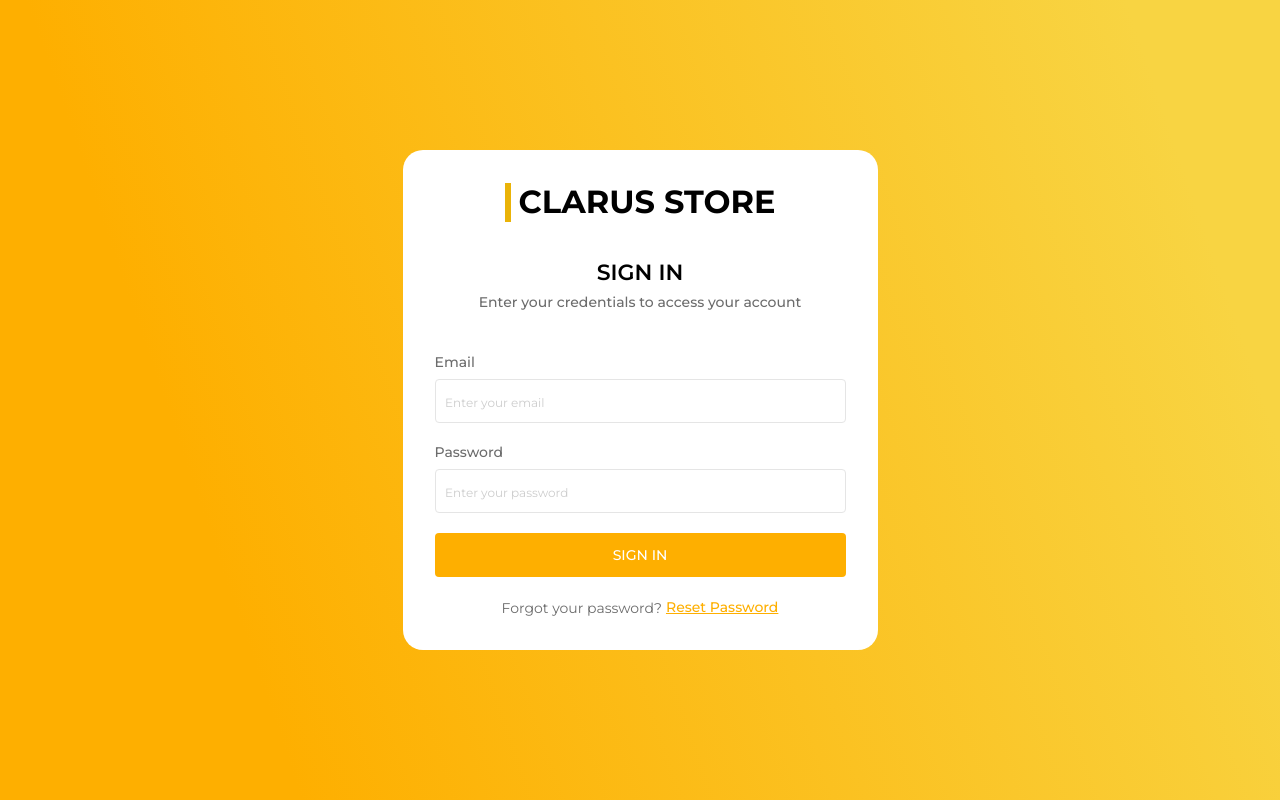
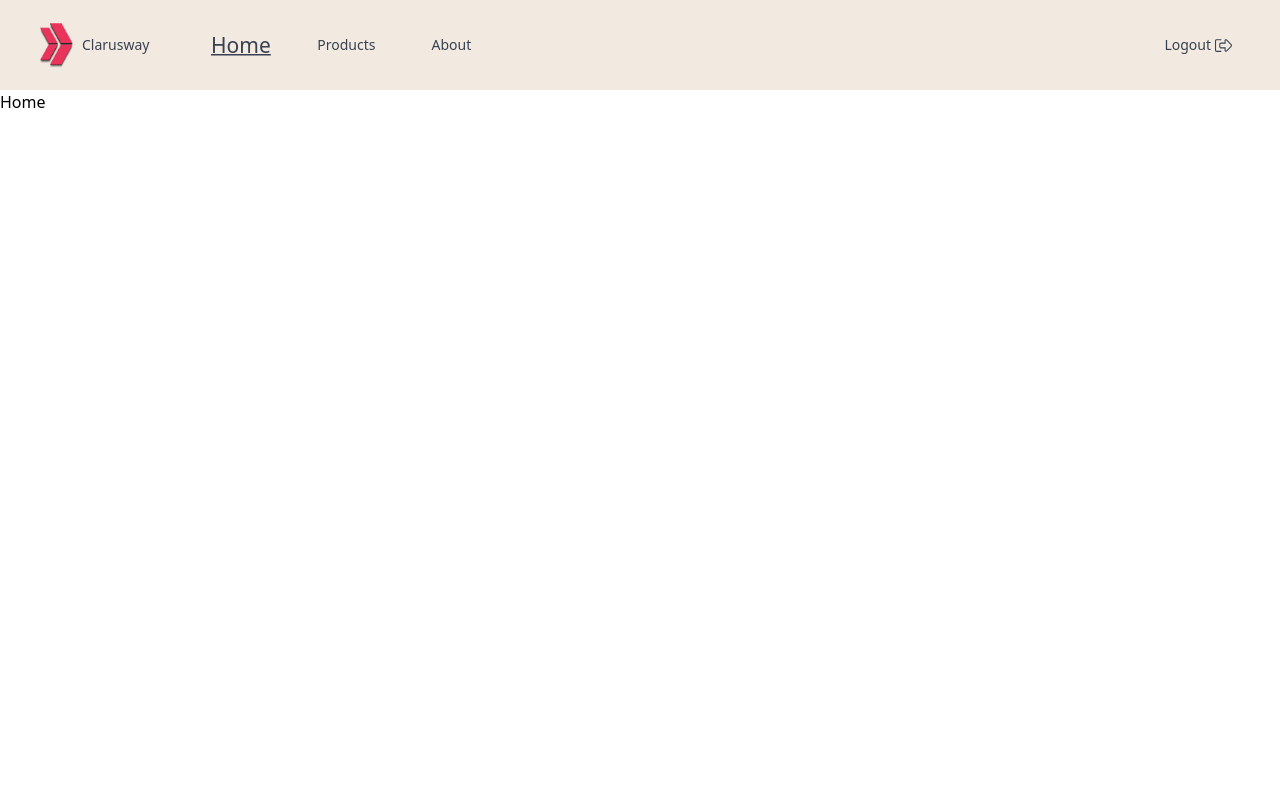
Before and after one commit to FatihYcan/Clarus-Store, a React (Create React App) app: page /dashboard in a window 1280 px wide. Before the commit this address led to /. Built offline with nearby package versions, Linux system fonts and the light colour scheme; sample sign-in values are in the browser's storage.

Commit message:
navbar finihs

```diff
--- a/src/components/Navbar.jsx
+++ b/src/components/Navbar.jsx
@@ -1,9 +1,90 @@
-import React from 'react'
+import { NavLink, useLocation } from "react-router-dom";
+import logo from "../assets/logo.png";
+import { closeNavbar, openNavbar, logoutIcon } from "../helper/icons";
+import { useContext, useState } from "react";
+import { AuthContext } from "../context/AuthProvider";
+
+const navigation = [
+  {
+    title: "Home",
+    path: "/dashboard",
+  },
+  {
+    title: "Products",
+    path: "/dashboard/products",
+  },
+  {
+    title: "About",
+    path: "/dashboard/about",
+  },
+];
 
 const Navbar = () => {
+  const [show, setshow] = useState(false);
+  const { logout } = useContext(AuthContext);
+  const location = useLocation();
+  console.log(location);
+
   return (
-    <div>Navbar</div>
-  )
-}
+    <nav className="bg-navbarColor md:text-sm">
+      <div className="gap-x-14 items-center max-w-screen-xl mx-auto px-4 md:flex md:px-8">
+        <div className="flex items-center justify-between py-5 md:block">
+          <a
+            href="https://clarusway.com/"
+            target="true"
+            rel="noopener noreferrer"
+            className="flex items-center"
+          >
+            <img src={logo} width={50} height={50} alt="Clarusway" />
+            <span className="text-gray-700 hover:text-gray-900 font-medium">
+              Clarusway
+            </span>
+          </a>
+          {/**iconu md ekranlardan sonra gizlensin diyoruz */}
+          <div className="md:hidden">
+            <button
+              className="menu-btn text-gray-500 hover:text-gray-800"
+              onClick={() => setshow(!show)}
+            >
+              {show ? closeNavbar : openNavbar}
+            </button>
+          </div>
+        </div>
+        <div
+          className={`${
+            show ? "flex flex-col pb-2" : "hidden"
+          } flex-1 items-center md:flex md:flex-row mt-8 md:mt-0`}
+        >
+          <ul className="space-y-6 md:flex md:space-x-6 md:space-y-0">
+            {navigation.map((i) => (
+              <li
+                key={i.title}
+                className="text-gray-700 font-medium flex justify-center"
+              >
+                <NavLink
+                  to={i.path}
+                  className={`block hover:bg-main rounded-full py-2 px-4 hover:text-white  ${
+                    location.pathname === i.path ? "underline scale-150" : ""
+                  } `}
+                >
+                  {i.title}
+                </NavLink>
+              </li>
+            ))}
+          </ul>
+          <div className="flex-1 gap-x-6 items-center justify-end mt-6 space-y-6 md:flex md:space-y-0 md:mt-0">
+            <NavLink
+              to="/"
+              onClick={logout}
+              className="flex items-center justify-center gap-x-1 py-2 px-4 font-medium text-gray-700 hover:bg-main hover:text-white active:bg-gray-900 rounded-full md:inline-flex"
+            >
+              Logout {logoutIcon}
+            </NavLink>
+          </div>
+        </div>
+      </div>
+    </nav>
+  );
+};
 
-export default Navbar
+export default Navbar;
--- a/src/context/AuthProvider.jsx
+++ b/src/context/AuthProvider.jsx
@@ -1,10 +1,12 @@
-import { createContext, useState } from "react";
+import { createContext, useEffect, useState } from "react";
 import { useNavigate } from "react-router-dom";
 
 export const AuthContext = createContext();
 
 const AuthProvider = ({ children }) => {
-  const [user, setUser] = useState("");
+  const [user, setUser] = useState(
+    JSON.parse(sessionStorage.getItem("user")) || ""
+  );
 
   const navigate = useNavigate();
 
@@ -13,8 +15,16 @@ const AuthProvider = ({ children }) => {
     navigate("/dashboard");
   };
 
+  const logout = () => {
+    setUser("");
+  };
+
+  useEffect(() => {
+    sessionStorage.setItem("user", JSON.stringify(user));
+  }, [user]);
+
   return (
-    <AuthContext.Provider value={{ user, login }}>
+    <AuthContext.Provider value={{ user, login, logout }}>
       {children}
     </AuthContext.Provider>
   );
--- a/src/router/PrivateRouter.jsx
+++ b/src/router/PrivateRouter.jsx
@@ -5,7 +5,7 @@ import { AuthContext } from "../context/AuthProvider";
 
 const PrivateRouter = () => {
   const { user } = useContext(AuthContext);
-  return user.email ? (
+  return user ? (
     <>
       <Navbar />
       <Outlet />
```
